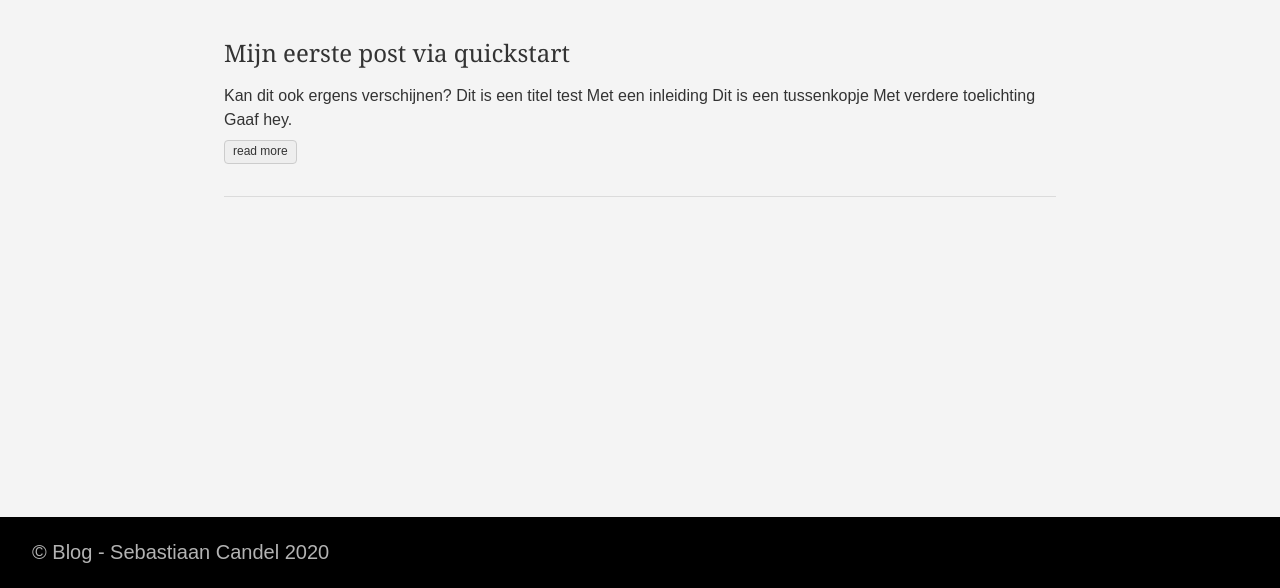
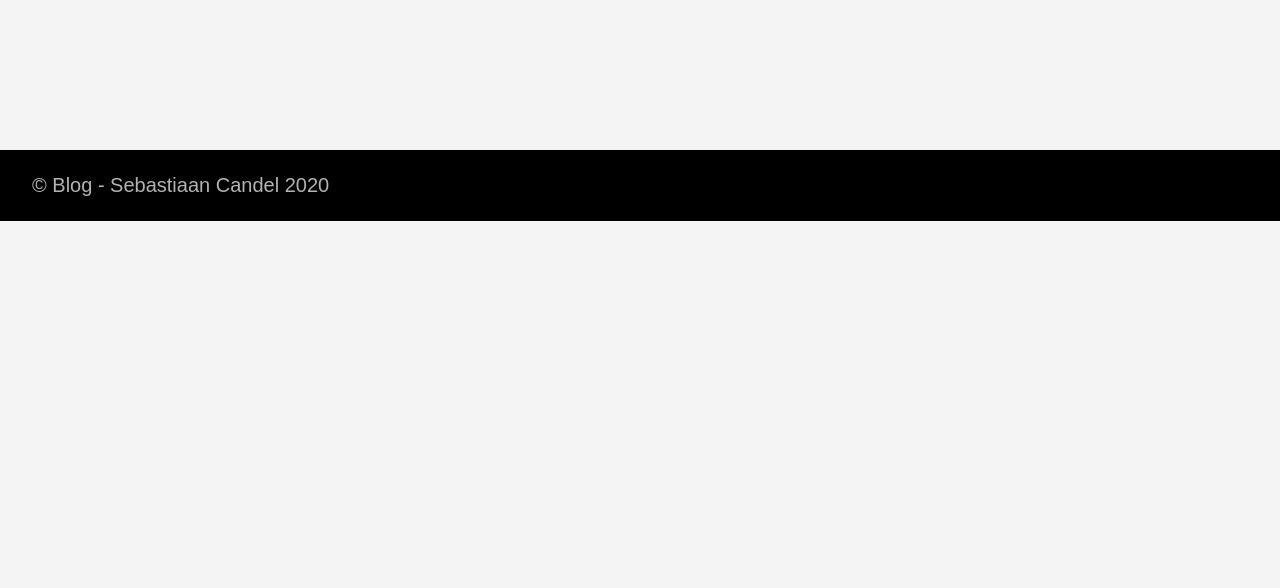
Before and after one commit to dutchminator/dutchminator.github.io, a plain HTML site: page index.html in a window 1280 px wide. Shown: the part 543-1131 px from the top of the page. After the commit the page ends 800 px from the top, so only its background shows below. Drawn offline with Linux system fonts and the light colour scheme.

Commit message:
rebuilding site Thu Aug 13 16:23:45 CEST 2020

```diff
--- a/index.html
+++ b/index.html
@@ -35,7 +35,7 @@
 <meta property="og:description" content="" />
 <meta property="og:type" content="website" />
 <meta property="og:url" content="https://sebastiaancandel.nl/" />
-<meta property="og:updated_time" content="2020-08-13T14:49:56+02:00" />
+
 <meta itemprop="name" content="Blog - Sebastiaan Candel">
 <meta itemprop="description" content="">
 <meta name="twitter:card" content="summary"/>
@@ -105,55 +105,6 @@
 
 
 
-
-
-    <div class="pa3 pa4-ns w-100 w-70-ns center">
-
-
-          <h1 class="flex-none">
-            Recent Posts
-          </h1>
-
-
-
-
-      <section class="w-100 mw8">
-
-
-          <div class="relative w-100 mb4">
-
-<article class="bb b--black-10">
-  <div class="db pv4 ph3 ph0-l no-underline dark-gray">
-    <div class="flex flex-column flex-row-ns">
-
-      <div class="blah w-100">
-        <h1 class="f3 fw1 athelas mt0 lh-title">
-          <a href="https://sebastiaancandel.nl/posts/my-first-post/" class="color-inherit dim link">
-            Mijn eerste post via quickstart
-            </a>
-        </h1>
-        <div class="f6 f5-l lh-copy nested-copy-line-height nested-links">
-          Kan dit ook ergens verschijnen?
-Dit is een titel test Met een inleiding
-Dit is een tussenkopje Met verdere toelichting
-Gaaf hey.
-        </div>
-          <a href="https://sebastiaancandel.nl/posts/my-first-post/" class="ba b--moon-gray bg-light-gray br2 color-inherit dib f7 hover-bg-moon-gray link mt2 ph2 pv1">read more</a>
-
-      </div>
-    </div>
-  </div>
-</article>
-
-          </div>
-
-      </section>
-
-
-
-      </div>
-
-
     </main>
     <footer class="bg-black bottom-0 w-100 pa3" role="contentinfo">
   <div class="flex justify-between">
```
Also changed, not shown: index.xml (+0 -13 lines), sitemap.xml (+0 -11 lines).
